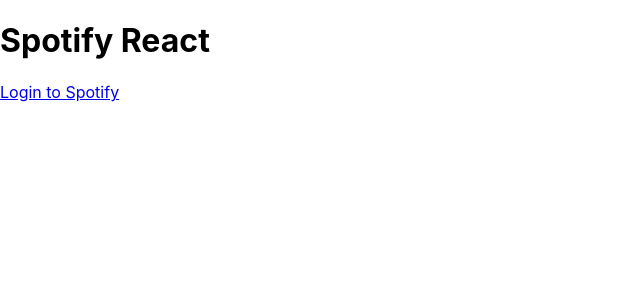
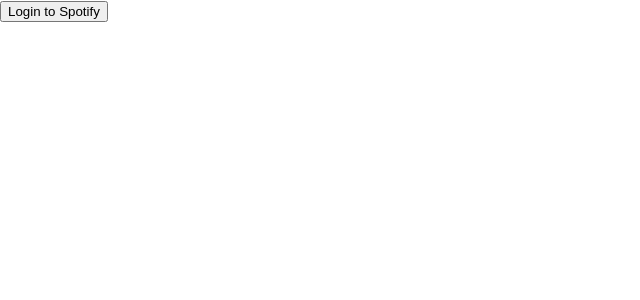
Before and after one commit to samgolik/project-v, a React (Create React App) app in the folder project-v/: page / in a window 1280 px wide. Shown: the top 300 px of the page, without its empty margins (0-640 px from the left). Built offline with nearby package versions, Linux system fonts and the light colour scheme.

Commit message:
changed things so login and fetch works

```diff
--- a/project-v/src/App.js
+++ b/project-v/src/App.js
@@ -1,142 +1,111 @@
-/* eslint-disable react-hooks/exhaustive-deps */
-import { useEffect, useState } from 'react';
+import React, { useState, useEffect } from 'react';
 
-function App() {
-  const CLIENT_ID = "2c2ff72235344ef3be61c2e425f770ac"
-  const REDIRECT_URI = "http://localhost:3000"
-  const AUTH_ENDPOINT = "https://accounts.spotify.com/authorize"
-  const RESPONSE_TYPE = "token"
-  const SCOPE = "user-top-read"
-  const API_BASE_URL = "https://api.spotify.com/v1"
+const App = () => {
+  const [token, setToken] = useState(null);
+  const [songTitles, setSongTitles] = useState([]);
+  const [score, setScore] = useState(0);
 
-  const [token, setToken] = useState("")
-  const [userProfile, setUserProfile] = useState(null)
-  const [topSongs, setTopSongs] = useState([])
+  const handleLogin = () => {
+    var client_id = '2c2ff72235344ef3be61c2e425f770ac';
+    var redirect_uri = 'http://localhost:3000';
+    var stateKey = 'state'; // Define the stateKey variable
 
-  useEffect(() => {
-    const hash = window.location.hash
-    let token = window.localStorage.getItem("token")
+    var generateRandomString = (length) => {
+      var text = '';
+      var possible = 'ABCDEFGHIJKLMNOPQRSTUVWXYZabcdefghijklmnopqrstuvwxyz0123456789';
 
-    if (!token && hash) {
-      token = hash.substring(1).split("&").find(elem => elem.startsWith("access_token")).split("=")[1]
+      for (var i = 0; i < length; i++) {
+        text += possible.charAt(Math.floor(Math.random() * possible.length));
+      }
+      return text;
+    };
 
-      window.location.hash = ""
-      window.localStorage.setItem("token", token)
-    }
+    var state = generateRandomString(16);
 
-    setToken(token)
+    localStorage.setItem(stateKey, state);
+    var scope = 'user-read-private user-read-email user-top-read';
 
-    // Fetch user profile and top songs when token is available
-    if (token) {
-      fetchUserProfile(token)
-      fetchTopSongs(token)
-    }
+    var url = 'https://accounts.spotify.com/authorize';
+    url += '?response_type=token';
+    url += '&client_id=' + encodeURIComponent(client_id);
+    url += '&scope=' + encodeURIComponent(scope);
+    url += '&redirect_uri=' + encodeURIComponent(redirect_uri);
+    url += '&state=' + encodeURIComponent(state);
 
+    window.location.href = url;
+  };
 
-  }, [token]);
-
-  const fetchUserProfile = async (token) => {
-    try {
-      const response = await fetch(`${API_BASE_URL}/me`, {
-        headers: {
-          'Authorization': `Bearer ${token}`
-        }
-      })
-      if (response.ok) {
-        const data = await response.json()
-        setUserProfile(data)
-      } else {
-        console.error('Failed to fetch user profile:', response.statusText)
-      }
-    } catch (error) {
-      console.error('Error fetching user profile:', error)
-    }
-  }
-
-  const fetchSongData = async (token, track_ids) => {
-    for (const track of track_ids) {
-      let track_id = track.id
-      try {
-        const response = await fetch(`${API_BASE_URL}/audio-features/${track_id}`, {
-          headers: {
-            'Authorization': `Bearer ${token}`
-          }
-        })
-        if (response.ok) {
-          const data = await response.json()
-          console.log(data)
-        } else {
-          console.error('Failed to fetch song data:', response.statusText)
-        }
-      } catch (error) {
-        console.error('Error fetching song data:', error)
-      }
-    }
-
-  }
+  // const fetchUserData = async (token) => {
+  //   const response = await fetch('https://api.spotify.com/v1/me', {
+  //     headers: {
+  //       Authorization: 'Bearer ' + token,
+  //     },
+  //   });
+  //   const data = await response.json();
+  //   console.log(data);
+  // }
 
   const fetchTopSongs = async (token) => {
-    try {
-      const response = await fetch(`${API_BASE_URL}/me/top/tracks?limit=10`, {
-        headers: {
-          'Authorization': `Bearer ${token}`
-        }
-      })
-      if (response.ok) {
-        const data = await response.json()
-        setTopSongs(data.items)
-
-        fetchSongData(token, data.items)
-      } else {
-        console.error('Failed to fetch top songs:', response.statusText)
-      }
-    } catch (error) {
-      console.error('Error fetching top songs:', error)
-    }
+    const response = await fetch('https://api.spotify.com/v1/me/top/tracks', {
+      headers: {
+        Authorization: 'Bearer ' + token,
+      },
+    });
+    const data = await response.json();
+    let titles = [];
+    let totalScore = 0;
+    data.items.forEach((item) => {
+      titles.push(item.name);
+      totalScore += item;
+      console.log(item);
+    });
+    let averageScore = totalScore / data.items.length;
+    setSongTitles(titles);
+    setScore(averageScore);
   }
 
 
-
-
-  const logout = () => {
-    setToken("")
-    window.localStorage.removeItem("token")
-    setUserProfile(null)
-    setTopSongs([])
-  }
+  useEffect(() => {
+    var hash = window.location.hash
+      .substring(1)
+      .split('&')
+      .reduce(function (initial, item) {
+        if (item) {
+          var parts = item.split('=');
+          initial[parts[0]] = decodeURIComponent(parts[1]);
+        }
+        return initial;
+      }, {});
+    window.location.hash = '';
+    var _token = hash.access_token;
+    if (_token) {
+      setToken(_token);
+      fetchTopSongs(_token);
+    }
+  }, []);
 
   return (
-    <div className="App">
-      <header className="App-header">
-        <h1>Spotify React</h1>
-        {!token ?
-          <a href={`${AUTH_ENDPOINT}?client_id=${CLIENT_ID}&redirect_uri=${REDIRECT_URI}&response_type=${RESPONSE_TYPE}&scope=${SCOPE}`}>Login to Spotify</a>
-          :
-          <>
-            <button onClick={logout}>Logout</button>
-            {userProfile && (
-              <div>
-                <h2>User Profile</h2>
-                <p>Display Name: {userProfile.display_name}</p>
-                <p>Email: {userProfile.email}</p>
-                {/* Display other profile information as needed */}
-              </div>
-            )}
-            {topSongs.length > 0 && (
-              <div>
-                <h2>Top 10 Songs</h2>
-                <ul>
-                  {topSongs.map((song, index) => (
-                    <li key={index}>{song.name} - {song.artists.map(artist => artist.name).join(', ')}</li>
-                  ))}
-                </ul>
-              </div>
-            )}
-          </>
-        }
-      </header>
+    <div className="main__wrap">
+      <main className="container">
+        <div className="card__box">
+          <button
+            className="btn btn-primary btn-lg"
+            onClick={handleLogin}
+          >
+            Login to Spotify
+          </button>
+        </div>
+        {token && (
+          <div>
+            <h2>Top Songs:</h2>
+            <p>{songTitles}</p>
+            <h2>Score:</h2>
+            <p>{score}</p>
+          </div>
+        )}
+      </main>
     </div>
   );
-}
+};
 
 export default App;
--- /dev/null
+++ b/project-v/src/settings.js
@@ -0,0 +1,2 @@
+export const clientId = 'ac56fad434a3a3c1561e';
+export const redirectUri = 'http://localhost:3000';
```
Also changed, not shown: project-v/package.json (+2 -16 lines), 1 other file (tests, documents, lock files or other folders).
